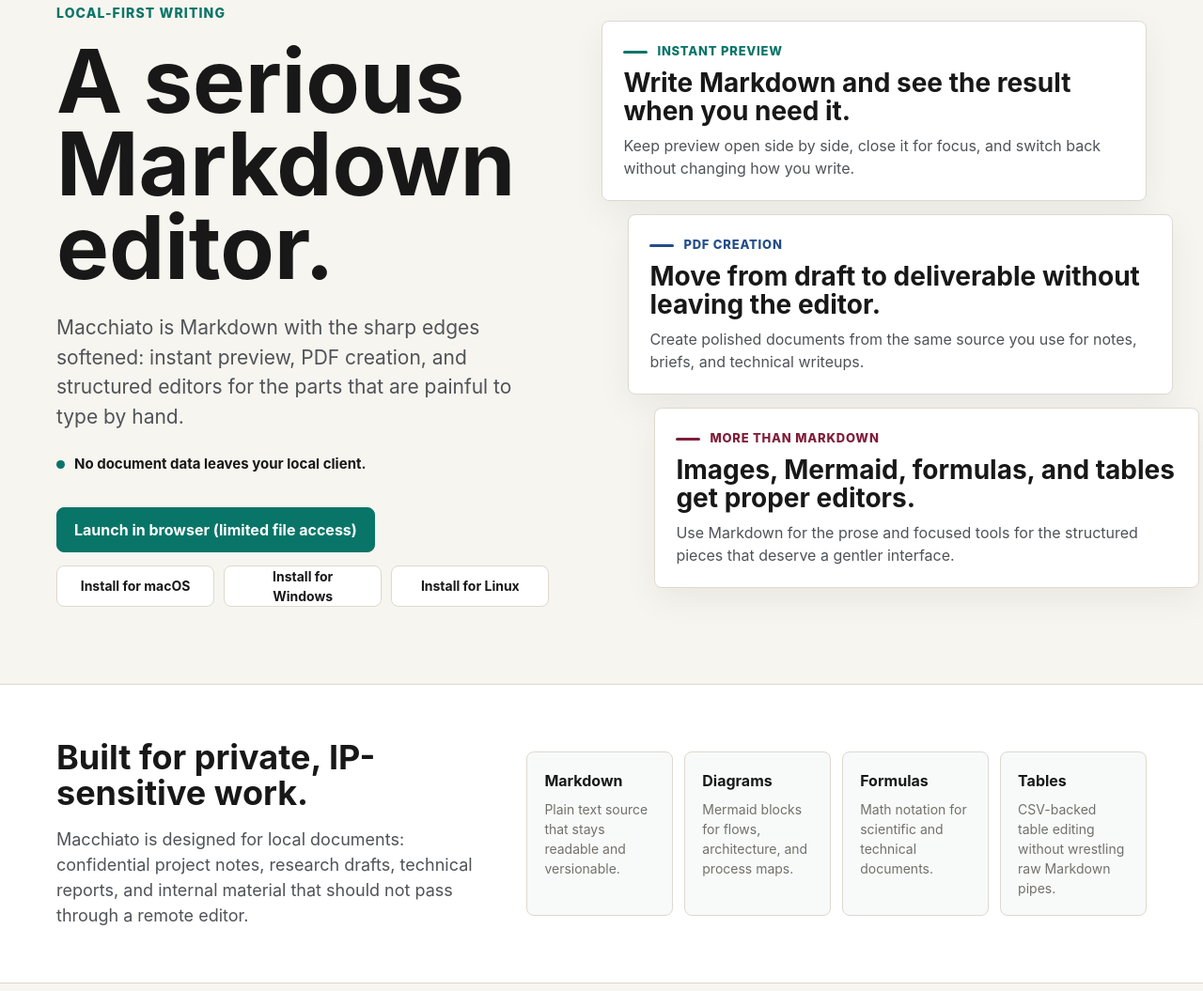
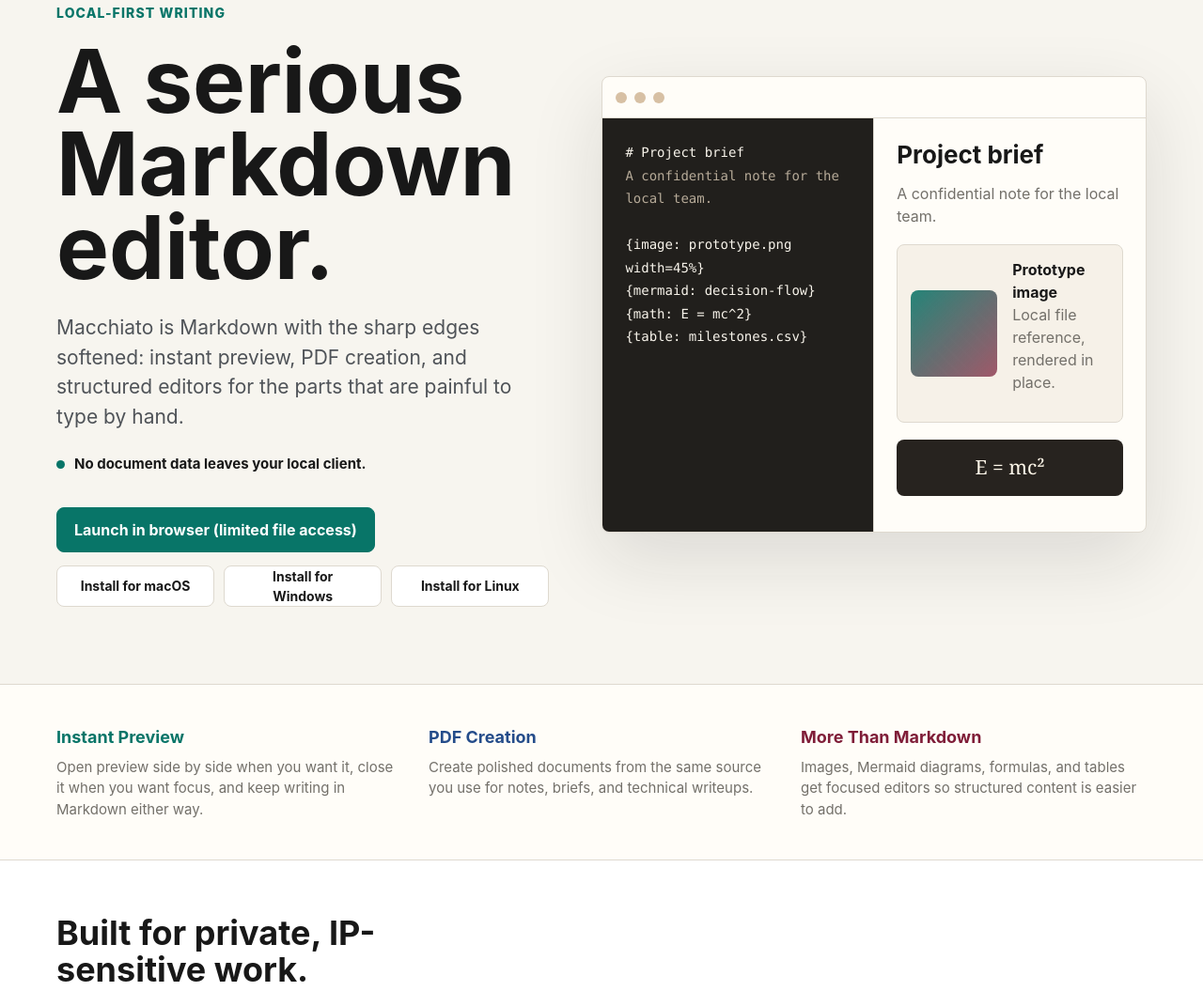
Before and after one commit to sspjuth/Macchiato-releases, a plain HTML site: page index.html in a window 1280 px wide. Shown: the part 155-1210 px from the top of the page at 94% size. Drawn offline with Linux system fonts and the light colour scheme.

Commit message:
Restore app preview on landing page

```diff
--- a/index.html
+++ b/index.html
@@ -9,15 +9,19 @@
     :root {
       color-scheme: light;
       --bg: #f7f5ef;
+      --paper: #faf8f2;
       --panel: #ffffff;
+      --surface: #fffdf8;
       --ink: #181818;
       --soft-ink: #4f5358;
       --muted: #73706a;
       --line: #ded9cf;
       --teal: #087568;
       --teal-dark: #065f55;
+      --accent: #087568;
       --blue: #244c8a;
       --wine: #7f1d38;
+      --code: #27231f;
       --shadow: 0 28px 80px rgba(24, 24, 24, 0.12);
     }
 
@@ -234,69 +238,134 @@
       background: var(--teal);
     }
 
-    .summary {
-      display: grid;
-      gap: 14px;
+    .editor {
+      overflow: hidden;
+      border: 1px solid var(--line);
+      border-radius: 8px;
+      background: var(--surface);
+      box-shadow: var(--shadow);
     }
 
-    .summary-item {
-      padding: 22px;
+    .toolbar {
+      display: flex;
+      align-items: center;
+      min-height: 44px;
+      padding: 0 14px;
+      border-bottom: 1px solid var(--line);
+      color: var(--muted);
+      font-size: 13px;
+    }
+
+    .toolbar-controls {
+      display: flex;
+      align-items: center;
+      gap: 8px;
+    }
+
+    .control {
+      width: 12px;
+      height: 12px;
+      border-radius: 50%;
+      background: #d7c0a4;
+    }
+
+    .workspace {
+      display: grid;
+      grid-template-columns: 1fr 1fr;
+      min-height: 440px;
+    }
+
+    .pane {
+      padding: 24px;
+    }
+
+    .pane:first-child {
+      border-right: 1px solid var(--line);
+      background: #211f1c;
+      color: #f8f4eb;
+      font-family: ui-monospace, SFMono-Regular, Menlo, Consolas, monospace;
+      font-size: 14px;
+      line-height: 1.75;
+    }
+
+    .pane:first-child .muted-line {
+      color: #b6aa98;
+    }
+
+    .preview h2 {
+      margin: 0 0 14px;
+      font-size: 26px;
+      line-height: 1.15;
+    }
+
+    .preview p {
+      margin: 0 0 16px;
+      color: var(--muted);
+    }
+
+    .figure {
+      display: grid;
+      grid-template-columns: 92px 1fr;
+      gap: 16px;
+      align-items: center;
+      margin: 18px 0;
+      padding: 14px;
       border: 1px solid var(--line);
       border-radius: 8px;
-      background: var(--panel);
-      box-shadow: 0 12px 36px rgba(24, 24, 24, 0.06);
+      background: #f6f1e8;
     }
 
-    .summary-item:nth-child(2) {
-      transform: translateX(28px);
+    .image-tile {
+      aspect-ratio: 1;
+      border-radius: 8px;
+      background:
+        linear-gradient(135deg, rgba(8, 117, 104, 0.88), rgba(127, 29, 56, 0.72)),
+        repeating-linear-gradient(45deg, transparent 0 8px, rgba(255,255,255,0.18) 8px 10px);
     }
 
-    .summary-item:nth-child(3) {
-      transform: translateX(56px);
+    .formula {
+      padding: 14px;
+      border-radius: 8px;
+      background: var(--code);
+      color: #fff8ea;
+      font-family: ui-serif, Georgia, serif;
+      font-size: 21px;
+      text-align: center;
     }
 
-    .summary-kicker {
-      display: flex;
-      align-items: center;
-      gap: 10px;
-      margin-bottom: 8px;
-      font-size: 13px;
-      font-weight: 800;
-      letter-spacing: 0.06em;
-      text-transform: uppercase;
+    .feature-band {
+      border-top: 1px solid var(--line);
+      background: var(--surface);
     }
 
-    .summary-kicker::before {
-      content: "";
-      width: 26px;
-      height: 3px;
-      border-radius: 99px;
-      background: currentColor;
+    .features {
+      display: grid;
+      grid-template-columns: repeat(3, minmax(0, 1fr));
+      gap: 28px;
+      padding: 42px 0;
     }
 
-    .summary-item:nth-child(1) .summary-kicker {
+    .feature h3 {
+      margin: 0 0 8px;
+      font-size: 18px;
+    }
+
+    .feature p {
+      margin: 0;
+      color: var(--muted);
+      font-size: 15px;
+    }
+
+    .feature:nth-child(1) h3 {
       color: var(--teal);
     }
 
-    .summary-item:nth-child(2) .summary-kicker {
+    .feature:nth-child(2) h3 {
       color: var(--blue);
     }
 
-    .summary-item:nth-child(3) .summary-kicker {
+    .feature:nth-child(3) h3 {
       color: var(--wine);
-    }
-
-    .summary-item h2 {
-      margin: 0;
-      font-size: 28px;
-      line-height: 1.08;
-      letter-spacing: 0;
-    }
-
-    .summary-item p {
-      margin: 10px 0 0;
-      color: var(--soft-ink);
-      font-size: 16px;
     }
 
     .document-strip {
@@ -373,11 +442,11 @@
         grid-template-columns: 1fr;
       }
 
-      .summary-item:nth-child(2),
-      .summary-item:nth-child(3) {
-        transform: none;
+      .editor {
+        order: -1;
       }
 
+      .features,
       .capabilities {
         grid-template-columns: repeat(2, minmax(0, 1fr));
       }
@@ -406,7 +475,17 @@
         font-size: 18px;
       }
 
+      .workspace {
+        grid-template-columns: 1fr;
+      }
+
+      .pane:first-child {
+        border-right: 0;
+        border-bottom: 1px solid var(--line);
+      }
+
       .install,
+      .features,
       .capabilities {
         grid-template-columns: 1fr;
       }
@@ -482,22 +561,54 @@
         </div>
       </div>
 
-      <div class="summary" aria-label="Macchiato highlights">
-        <article class="summary-item">
-          <div class="summary-kicker">Instant Preview</div>
-          <h2>Write Markdown and see the result when you need it.</h2>
-          <p>Keep preview open side by side, close it for focus, and switch back without changing how you write.</p>
-        </article>
-        <article class="summary-item">
-          <div class="summary-kicker">PDF Creation</div>
-          <h2>Move from draft to deliverable without leaving the editor.</h2>
+      <div class="editor" aria-label="Macchiato editor preview">
+        <div class="toolbar">
+          <div class="toolbar-controls" aria-hidden="true">
+            <span class="control"></span>
+            <span class="control"></span>
+            <span class="control"></span>
+          </div>
+        </div>
+        <div class="workspace">
+          <div class="pane" aria-label="Markdown source sample">
+            <div># Project brief</div>
+            <div class="muted-line">A confidential note for the local team.</div>
+            <br>
+            <div>{image: prototype.png width=45%}</div>
+            <div>{mermaid: decision-flow}</div>
+            <div>{math: E = mc^2}</div>
+            <div>{table: milestones.csv}</div>
+          </div>
+          <div class="pane preview" aria-label="Rendered document sample">
+            <h2>Project brief</h2>
+            <p>A confidential note for the local team.</p>
+            <div class="figure">
+              <div class="image-tile" aria-hidden="true"></div>
+              <div>
+                <strong>Prototype image</strong>
+                <p>Local file reference, rendered in place.</p>
+              </div>
+            </div>
+            <div class="formula">E = mc²</div>
+          </div>
+        </div>
+      </div>
+    </section>
+
+    <section class="feature-band">
+      <div class="features shell">
+        <div class="feature">
+          <h3>Instant Preview</h3>
+          <p>Open preview side by side when you want it, close it when you want focus, and keep writing in Markdown either way.</p>
+        </div>
+        <div class="feature">
+          <h3>PDF Creation</h3>
           <p>Create polished documents from the same source you use for notes, briefs, and technical writeups.</p>
-        </article>
-        <article class="summary-item">
-          <div class="summary-kicker">More Than Markdown</div>
-          <h2>Images, Mermaid, formulas, and tables get proper editors.</h2>
-          <p>Use Markdown for the prose and focused tools for the structured pieces that deserve a gentler interface.</p>
-        </article>
+        </div>
+        <div class="feature">
+          <h3>More Than Markdown</h3>
+          <p>Images, Mermaid diagrams, formulas, and tables get focused editors so structured content is easier to add.</p>
+        </div>
       </div>
     </section>
 
@@ -511,24 +622,6 @@
             that should not pass through a remote editor.
           </p>
         </div>
-        <div class="capabilities" aria-label="Supported content">
-          <div class="capability">
-            <strong>Markdown</strong>
-            <p>Plain text source that stays readable and versionable.</p>
-          </div>
-          <div class="capability">
-            <strong>Diagrams</strong>
-            <p>Mermaid blocks for flows, architecture, and process maps.</p>
-          </div>
-          <div class="capability">
-            <strong>Formulas</strong>
-            <p>Math notation for scientific and technical documents.</p>
-          </div>
-          <div class="capability">
-            <strong>Tables</strong>
-            <p>CSV-backed table editing without wrestling raw Markdown pipes.</p>
-          </div>
-        </div>
       </div>
     </section>
   </main>
```
